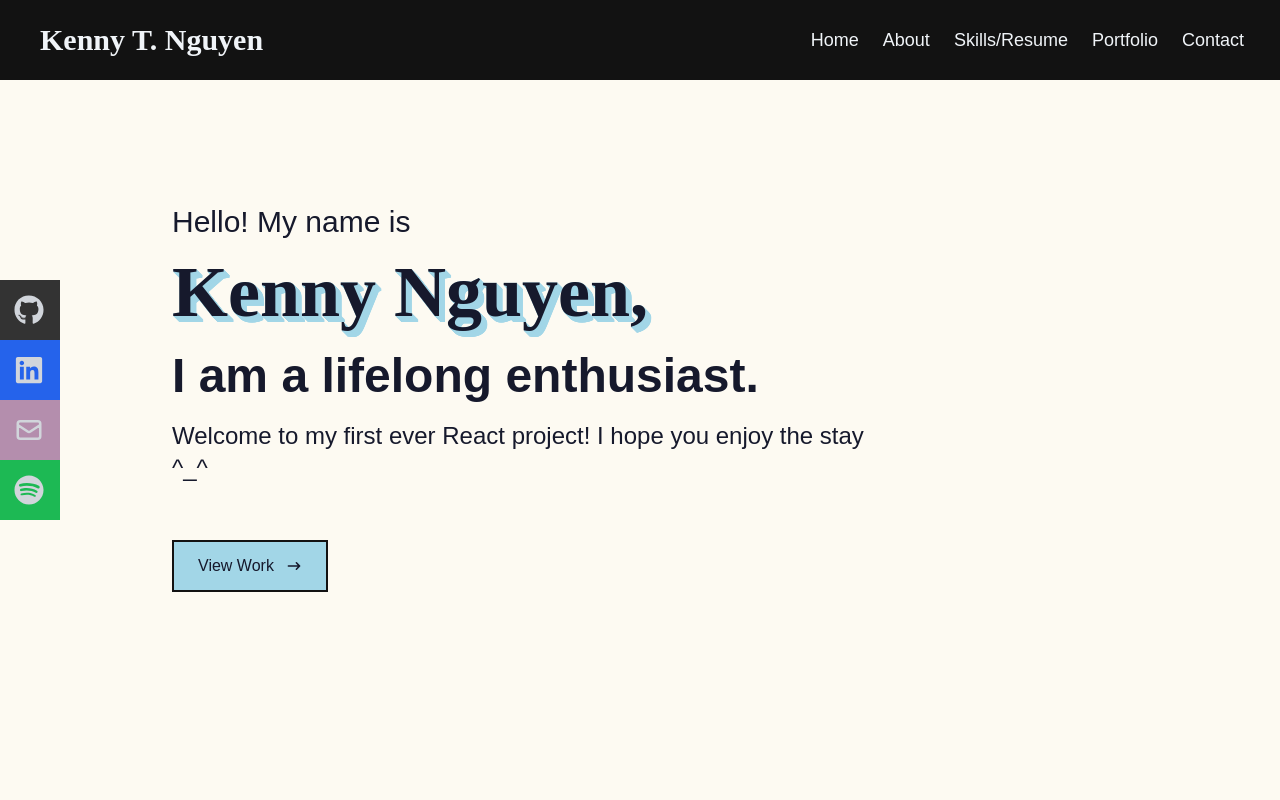
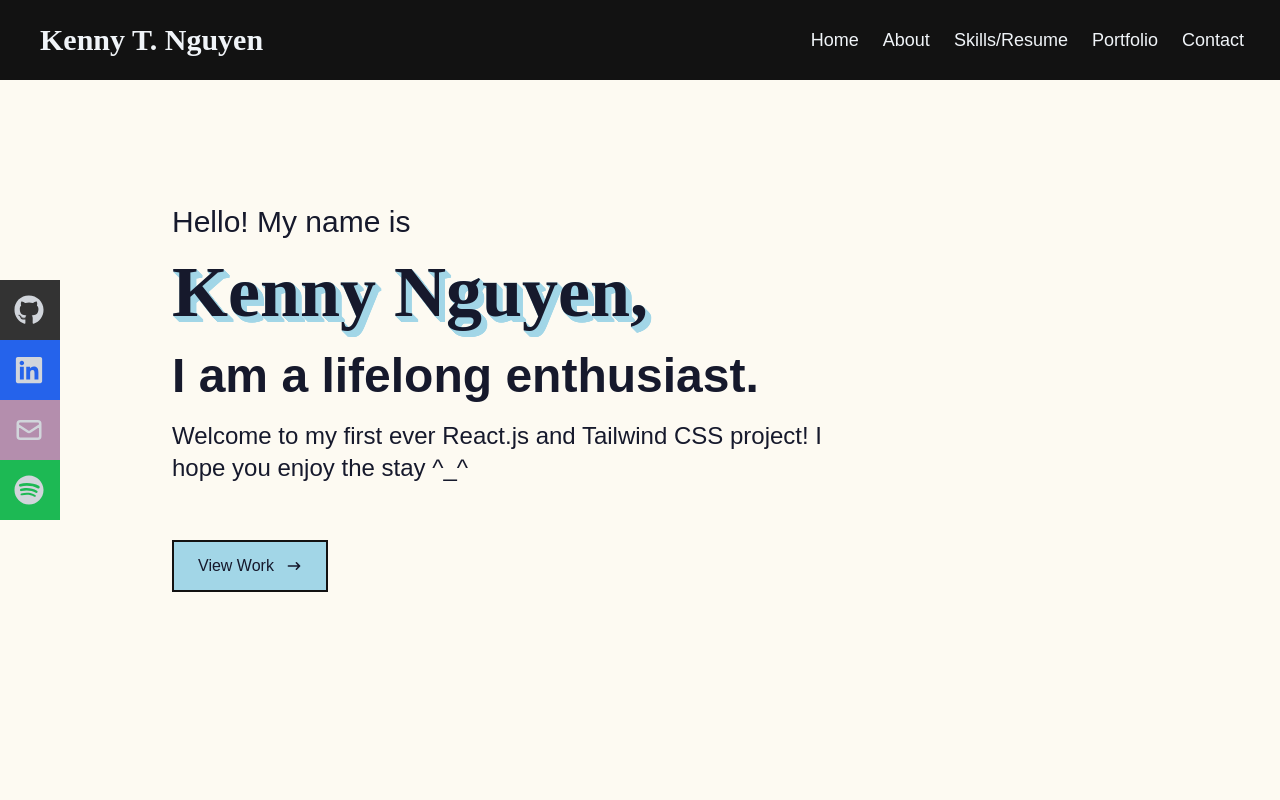
Before and after one commit to knytnguyen/portfolio, a React (Create React App) app: page / in a window 1280 px wide. Shown: the top 800 px of the page. Built offline with nearby package versions, Linux system fonts and the light colour scheme.

Commit message:
Edited subtext in home section

```diff
--- a/src/components/Home.jsx
+++ b/src/components/Home.jsx
@@ -25,7 +25,7 @@ const Home = () => {
                 />
             </p>
 
-            <p className='text-2xl text-[#16192C] py-2 max-w-[700px]'>Welcome to my first ever React project! I hope you enjoy the stay ^_^</p>
+            <p className='text-2xl text-[#16192C] py-2 max-w-[700px]'>Welcome to my first ever React.js and Tailwind CSS project! I hope you enjoy the stay ^_^</p>
 
             <div className='pt-10'>
                 <button className='text-[#16192C] bg-[#A2D6E7] group border-2 px-6 py-3 my-2 flex items-center border-[#121212] hover:bg-[#E6CCF5]'>
```
